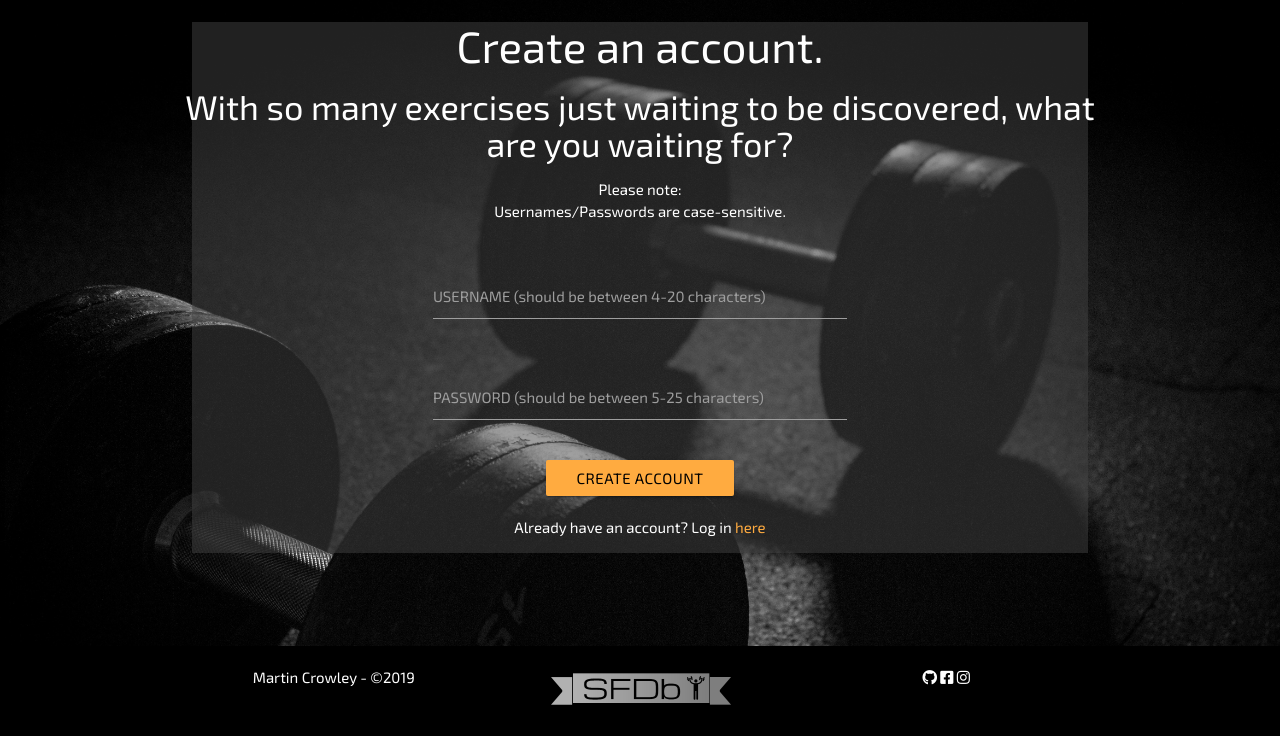
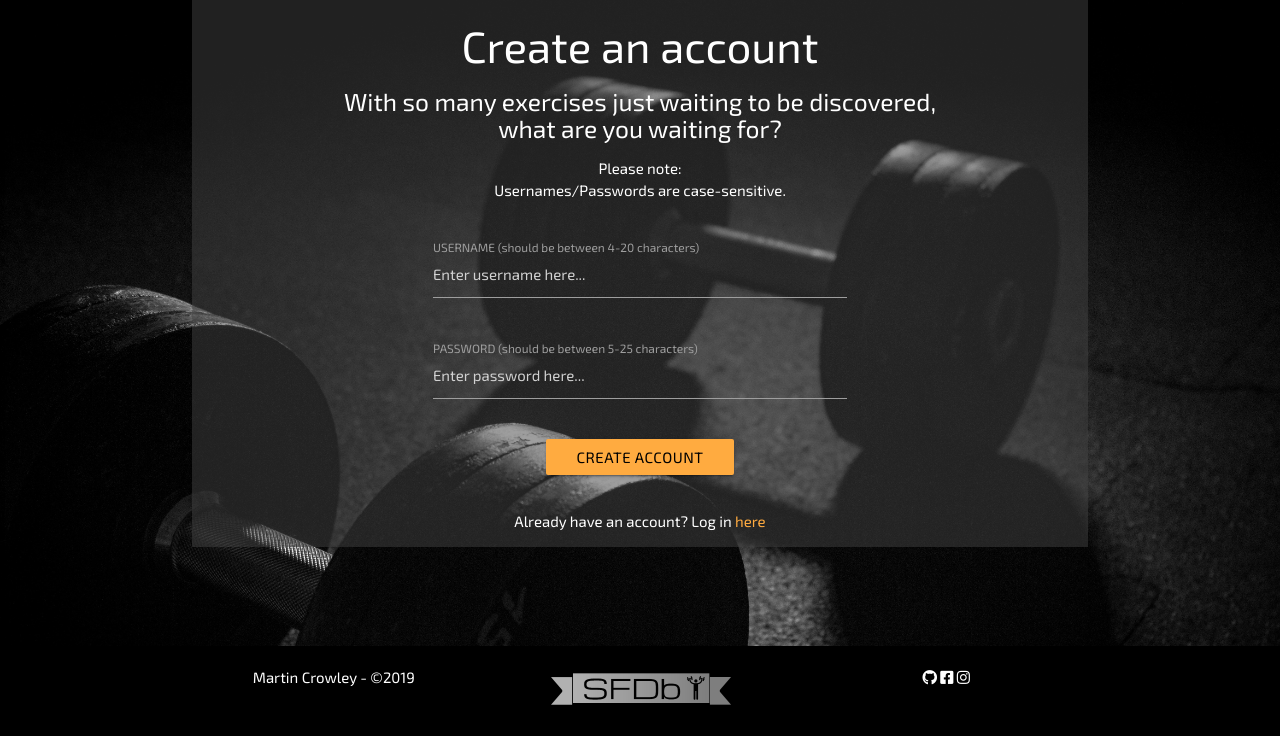
Before and after one commit to Code-Institute-Submissions/shared_fitness_database, a Flask app: page /register in a window 1280 px wide. Shown: the part 64-800 px from the top of the page. Run offline with Flask 2, Linux system fonts and the light colour scheme; some libraries are stand-ins or nearby versions.

Commit message:
styled the headings to stand out, have applied padding so the users writing in the input fields isnt overlapped by the labels

```diff
--- a/templates/register.html
+++ b/templates/register.html
@@ -3,23 +3,25 @@
 
 <section class="page-container">
     <div class="row">
-        <h3 class="center">Create an account.</h3>
-        <h4 class="center">With so many exercises just waiting to be discovered, what are you waiting for?</h4>
-        <p class="center">Please note:<br>Usernames/Passwords are case-sensitive.</p>
+        <div class="col s12 center heading-spacer">
+            <h3><span class="highlight">Create an account</span></h3>
+            <h5>With so many exercises just waiting to be discovered, <br>what are you waiting for?</h5>
+            <p>Please note:<br>Usernames/Passwords are case-sensitive.</p>
+        </div>
     </div>
     <div class="row">
         <div class="col offset-s1 s10 offset-m2 m8 offset-l3 l6 center">
             <form method="POST" action="{{ url_for('register') }}" class="col s12">
                 <div class="row">
                     <div class="input-field col s12">
+                        <input placeholder="Enter username here..." id="username" name="username" type="text" class="validate" required pattern=".{4,20}" data-length="20">
                         <label for="username">USERNAME (should be between 4-20 characters)</label>
-                        <input id="username" name="username" type="text" class="validate" required pattern=".{4,20}" data-length="20">
                     </div>
                 </div>
                 <div class="row">
                     <div class="input-field col s12">
+                        <input placeholder="Enter password here..." id="password" name="password" type="password" class="validate" required pattern=".{5,25}" data-length="25">
                         <label for="password">PASSWORD (should be between 5-25 characters)</label>
-                        <input id="password" name="password" type="password" class="validate" required pattern=".{5,25}" data-length="25">
                     </div>
                 </div>
                 <button class="btn btn_form" type="submit">CREATE ACCOUNT</button>
@@ -27,7 +29,9 @@
         </div>
     </div>
     <div class="row">
-        <p class="center">Already have an account? Log in <a href="{{ url_for('log_in') }}">here</a></p>
+        <div class="col s12 center">
+            <p class="center">Already have an account? Log in <a class="text_links" href="{{ url_for('log_in') }}">here</a></p>
+        </div>
     </div>
 </section>
 {% endblock %}
```
